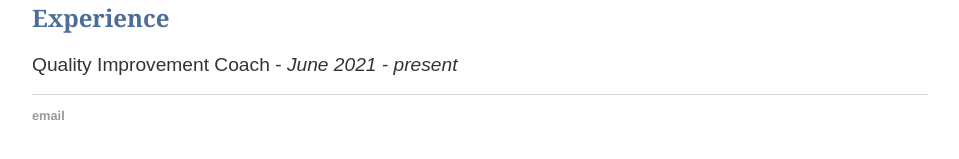
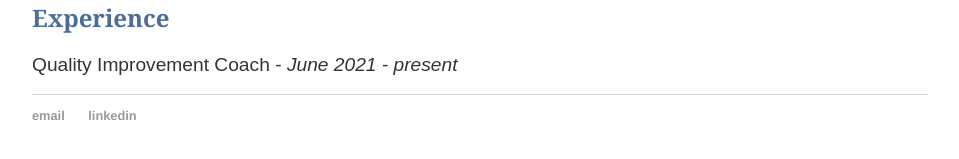
Before and after one commit to rjd712/rjd712.github.io, a Jekyll site: the page built from cv/index.html, in a window 1280 px wide. Shown: the part 362-521 px from the top of the page, without its empty margins (160-1119 px from the left). Built offline with Jekyll 4.4.1, drawn with Linux system fonts in a browser that asks for light colours.

Commit message:
Update default.html

```diff
--- a/_layouts/default.html
+++ b/_layouts/default.html
@@ -22,6 +22,7 @@
 			<footer>
 	    		<ul>
 	        		<li><a href="mailto:ryandrobny@gmail.com">email</a></li>
+				<li><a href="https://www.linkedin.com/in/ryandrobny/">linkedin</a></li>
 				</ul>
 			</footer>
 		</body>
```
